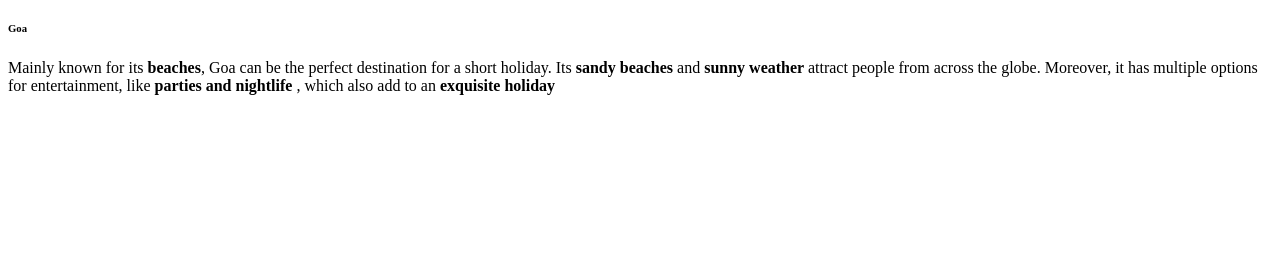
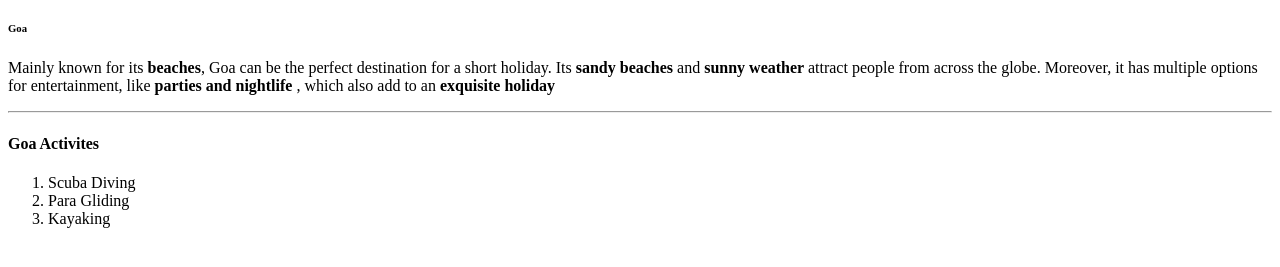
Before and after one commit to 44-563-WebApps-F23/44563-webapps-f23-assignment3-Akhil2402, a plain HTML site: page index.html in a window 1280 px wide. Shown: the part 61-328 px from the top of the page. Drawn offline with Linux system fonts and the light colour scheme.

Commit message:
added ordered list

```diff
--- a/index.html
+++ b/index.html
@@ -11,4 +11,12 @@
         Moreover, it has multiple options for entertainment, like <b> parties and nightlife </b>,
         which also add to an <b> exquisite holiday </b>
     </p>
+    <hr>
+    <h4> Goa Activites</h4>
+<ol>
+  <li>Scuba Diving</li>
+  <li>Para Gliding</li>
+  <li>Kayaking</li>
+</ol>
+
 </head>
```
